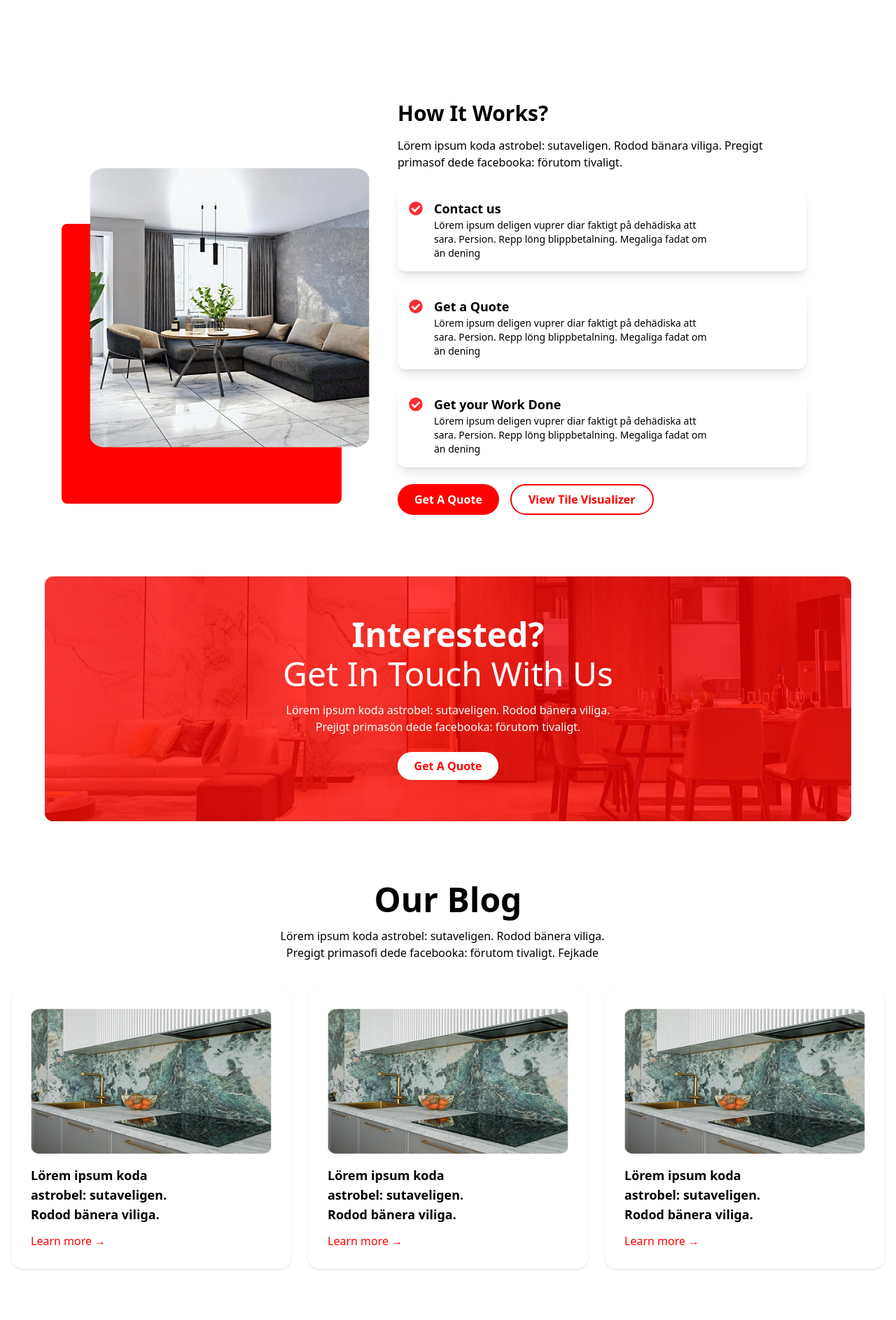
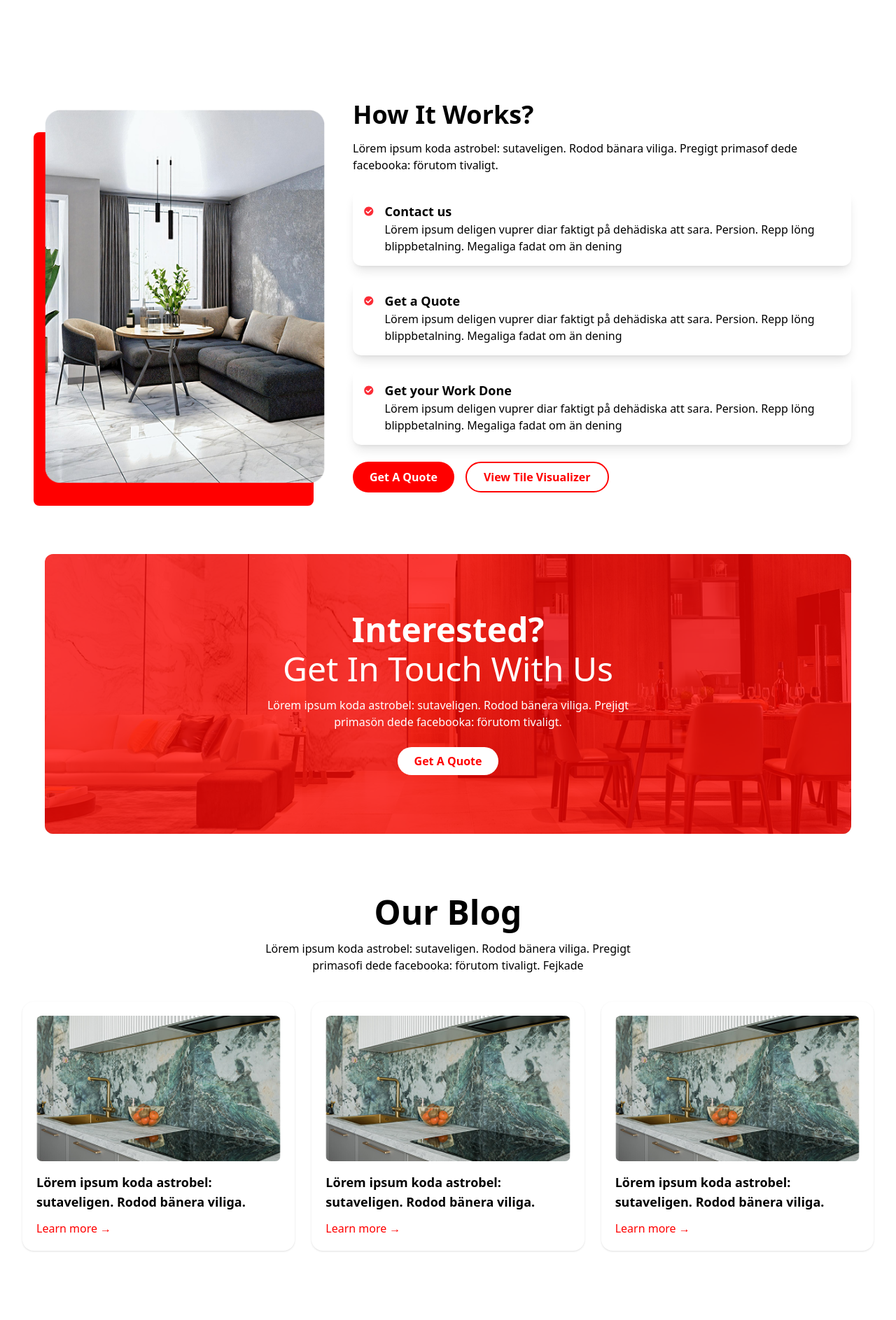
Before and after one commit to sunita0987/ceramic-solutions, a React (Vite) app: page / in a window 1280 px wide. Shown: the part 3450-5337 px from the top of the page at 70% size. Built offline with nearby package versions, Linux system fonts and the light colour scheme.

Commit message:
responsive faq section

```diff
--- a/src/components/Blog.jsx
+++ b/src/components/Blog.jsx
@@ -1,11 +1,14 @@
 import React from "react";
 import { BLOG_POSTS } from "../utils/helper";
+
 const Blog = () => {
   return (
-    <section className="max-w-7xl mx-auto px-4 py-12">
+    <section className="max-w-7xl mx-auto px-4 sm:px-6 lg:px-8 py-12">
       <div className="text-center mb-10">
-        <h2 className="text-5xl font-semibold text-[#000000]">Our Blog</h2>
-        <p className="mt-4 text-[#010101] max-w-lg ml-90">
+        <h2 className="text-3xl sm:text-4xl lg:text-5xl font-semibold text-[#000000]">
+          Our Blog
+        </h2>
+        <p className="mt-4 text-sm sm:text-base text-[#010101] max-w-xl mx-auto">
           Lörem ipsum koda astrobel: sutaveligen. Rodod bänera viliga. Pregigt
           primasofi dede facebooka: förutom tivaligt. Fejkade
         </p>
@@ -15,14 +18,16 @@ const Blog = () => {
         {BLOG_POSTS.map((post) => (
           <div
             key={post.id}
-            className="bg-[#ffffff] rounded-2xl shadow p-7 hover:shadow-lg transition-all"
+            className="bg-[#ffffff] rounded-2xl shadow p-5 hover:shadow-lg transition-all"
           >
             <img
               src={post.image}
               alt={post.title}
-              className="w-full h-52  rounded-lg"
+              className="w-full h-52 object-cover rounded-lg"
             />
-            <h3 className="mt-4 text-lg font-semibold text-[#000000] w-[200px]">{post.title}</h3>
+            <h3 className="mt-4 text-base sm:text-lg font-semibold text-[#000000]">
+              {post.title}
+            </h3>
             <a
               href="#"
               className="text-[#FF0000] font-medium inline-flex items-center mt-3 group"
--- a/src/components/Customer.jsx
+++ b/src/components/Customer.jsx
@@ -9,7 +9,7 @@ const Customer = () => {
         <h2 className="text-5xl md:text-5xl font-semibold text-[#000000]">
           What Our Customers Say
         </h2>
-        <p className="text-[#000000] mt-7 w-[430px] mx-auto text-sm">
+        <p className="text-[#000000] mt-7 w-[430px] mx-auto text-sm sm:text-sm mb-6 max-w-xl">
           Lörem ipsum koda astrobel: sutaveligen. Rodod bänena viliga. Pregit
           primasof dede facebooka: förutom tivalt. Fejkade
         </p>
@@ -44,5 +44,4 @@ const Customer = () => {
     </section>
   );
 };
-
 export default Customer;
--- a/src/components/Faq.jsx
+++ b/src/components/Faq.jsx
@@ -1,18 +1,76 @@
+// import { useState } from "react";
+// import { FaChevronDown, FaChevronUp } from "react-icons/fa";
+// import { FAQ_DATA } from "../utils/helper";
+// function Faq() {
+//   const [openIndex, setOpenIndex] = useState(null);
+//   const toggleFAQ = (index) => {
+//     setOpenIndex(openIndex === index ? null : index);
+//   };
+
+//   return (
+//     <section className="max-w-3xl mx-auto px-4 py-12">
+//       <h2 className="text-5xl sm:text-5xl font-semibold text-[#000000] text-center mb-4">
+//         Frequently Asked Questions
+//       </h2>
+//       <p className="text-center text-[#010101] mb-10 text-sm w-[450px] ml-30">
+//         Lörem ipsum koda astrobel: sutaveligen. Rodod bänera viliga. Pregigt
+//         primasofi dede facebooka: förutom tivaligt. Fejkade
+//       </p>
+
+//       <div className="space-y-4">
+//         {FAQ_DATA.map((question, index) => (
+//           <div
+//             key={index}
+//             className="bg-[#ffffff] shadow-xl rounded-xl transition-all duration-200"
+//           >
+//             <button
+//               onClick={() => toggleFAQ(index)}
+//               className="flex justify-between items-center w-full p-4 text-left cursor-pointer"
+//             >
+//               <span className="text-[#000000] font-regular text-sm">
+//                 {question}
+//               </span>
+//               <span className="text-[#ffffff] bg-[#FF0000] rounded w-5 h-5">
+//                 {openIndex === index ? (
+//                   <FaChevronUp size={15} />
+//                 ) : (
+//                   <FaChevronDown size={15} />
+//                 )}
+//               </span>
+//             </button>
+//             {openIndex === index && (
+//               <div className="px-4 pb-4 text-sm text-[#000000]">
+//                 Lörem ipsum koda astrobel: sutaveligen. Rodod bänera viliga.
+//                 Pregigt primasofi dede facebooka: förutom tivaligt. Fejkade
+//               </div>
+//             )}
+//           </div>
+//         ))}
+//       </div>
+//     </section>
+//   );
+// }
+// export default Faq;
+
+
 import { useState } from "react";
 import { FaChevronDown, FaChevronUp } from "react-icons/fa";
 import { FAQ_DATA } from "../utils/helper";
+
 function Faq() {
   const [openIndex, setOpenIndex] = useState(null);
+
   const toggleFAQ = (index) => {
     setOpenIndex(openIndex === index ? null : index);
   };
 
   return (
-    <section className="max-w-3xl mx-auto px-4 py-12">
-      <h2 className="text-5xl sm:text-5xl font-semibold text-[#000000] text-center mb-4">
+    <section className="max-w-4xl mx-auto px-4 sm:px-6 lg:px-8 py-12">
+      <h2 className="text-3xl sm:text-4xl lg:text-5xl font-semibold text-[#000000] text-center mb-4">
         Frequently Asked Questions
       </h2>
-      <p className="text-center text-[#010101] mb-10 text-sm w-[450px] ml-30">
+
+      <p className="text-center text-[#010101] mb-10 text-sm sm:text-base max-w-xl mx-auto">
         Lörem ipsum koda astrobel: sutaveligen. Rodod bänera viliga. Pregigt
         primasofi dede facebooka: förutom tivaligt. Fejkade
       </p>
@@ -21,25 +79,25 @@ function Faq() {
         {FAQ_DATA.map((question, index) => (
           <div
             key={index}
-            className="bg-[#ffffff] shadow-xl rounded-xl transition-all duration-200"
+            className="bg-white shadow-xl rounded-xl transition-all duration-200"
           >
             <button
               onClick={() => toggleFAQ(index)}
               className="flex justify-between items-center w-full p-4 text-left cursor-pointer"
             >
-              <span className="text-[#000000] font-regular text-sm">
+              <span className="text-[#000000] font-medium text-sm sm:text-base">
                 {question}
               </span>
-              <span className="text-[#ffffff] bg-[#FF0000] rounded w-5 h-5">
+              <span className="flex items-center justify-center text-white bg-[#FF0000] rounded-xl w-7 h-7">
                 {openIndex === index ? (
-                  <FaChevronUp size={15} />
+                  <FaChevronUp size={12} />
                 ) : (
-                  <FaChevronDown size={15} />
+                  <FaChevronDown size={12} />
                 )}
               </span>
             </button>
             {openIndex === index && (
-              <div className="px-4 pb-4 text-sm text-[#000000]">
+              <div className="px-4 pb-4 text-sm sm:text-base text-[#000000]">
                 Lörem ipsum koda astrobel: sutaveligen. Rodod bänera viliga.
                 Pregigt primasofi dede facebooka: förutom tivaligt. Fejkade
               </div>
@@ -50,4 +108,5 @@ function Faq() {
     </section>
   );
 }
+
 export default Faq;
--- a/src/components/Touch.jsx
+++ b/src/components/Touch.jsx
@@ -3,25 +3,25 @@ import Contact from "../assets/images/touch.png";
 
 const Touch = () => {
   return (
-    <div className="w-full px-4 py-10">
+    <div className="w-full px-4 sm:px-6 lg:px-8 py-10">
       <div
-        className="relative bg-cover bg-center rounded-xl overflow-hidden max-w-6xl mx-auto h-auto md:h-[350px]"
+        className="relative bg-cover bg-center rounded-xl overflow-hidden max-w-6xl mx-auto h-[300px] sm:h-[350px] lg:h-[400px]"
         style={{
           backgroundImage: `url(${Contact})`,
         }}
       >
-        <div className="absolute inset-0 bg-[#FF0000BF] flex flex-col items-center justify-center text-center px-6">
-          <h2 className="text-[#ffffff] text-4xl md:text-5xl font-semibold mb-2">
+        <div className="absolute inset-0 bg-[#FF0000BF] flex flex-col items-center justify-center text-center px-4 sm:px-8">
+          <h2 className="text-white text-2xl sm:text-3xl md:text-5xl font-semibold mb-2">
             Interested?
           </h2>
-          <h3 className="text-[#ffff] text-4xl md:text-5xl font-medium mb-4">
+          <h3 className="text-white text-2xl sm:text-3xl md:text-5xl font-medium mb-4">
             Get In Touch With Us
           </h3>
-          <p className="text-[#fff] max-w-lg font-regular  text-sm md:text-base mb-6">
+          <p className="text-white max-w-xl text-sm sm:text-base mb-6">
             Lörem ipsum koda astrobel: sutaveligen. Rodod bänera viliga. Prejigt
             primasön dede facebooka: förutom tivaligt.
           </p>
-          <button className="bg-[#ffffff] text-[#FF0000] font-bold py-2 px-6 cursor-pointer rounded-full hover:bg-[#FF0000] hover:text-[#ffffff] transition-all duration-300">
+          <button className="bg-white text-[#FF0000] font-bold py-2 px-6 rounded-full hover:bg-[#FF0000] hover:text-white cursor-pointer transition-all duration-300">
             Get A Quote
           </button>
         </div>
--- a/src/components/Works.jsx
+++ b/src/components/Works.jsx
@@ -5,21 +5,21 @@ import roomImage from "../assets/images/work.png";
 
 const Works = () => {
   return (
-    <section className="py-12 px-4 md:px-8 lg:px-16">
-      <div className="max-w-5xl mx-auto flex flex-col lg:flex-row items-center gap-10">
+    <section className="py-12 px-4 sm:px-6 lg:px-16">
+      <div className="max-w-6xl mx-auto flex flex-col lg:flex-row items-center gap-10">
         <div className="relative">
-          <div className="absolute top-20 right-10 w-full h-100 bg-[#FF0000] rounded-lg -z-10" />
+          <div className="absolute top-8 right-4 w-full h-full max-w-[400px] bg-[#FF0000] rounded-lg -z-10" />
           <img
             src={roomImage}
             alt="Room"
-            className="rounded-xl h-100 max-w-full w-[400px] md:w-[400px]"
+            className="rounded-xl max-w-full w-full sm:w-[400px] object-cover"
           />
         </div>
         <div className="flex-1">
-          <h2 className="text-3xl font-semibold mb-4 teaxt-[#000000]">
+          <h2 className="text-2xl sm:text-3xl lg:text-4xl font-semibold mb-4 text-[#000000]">
             How It Works?
           </h2>
-          <p className="text-[#000000] mb-6">
+          <p className="text-[#000000] text-sm sm:text-base mb-6">
             Lörem ipsum koda astrobel: sutaveligen. Rodod bänara viliga. Pregigt
             primasof dede facebooka: förutom tivaligt.
           </p>
@@ -27,23 +27,25 @@ const Works = () => {
             {WORKS_DATA.map((step, index) => (
               <div
                 key={index}
-                className="flex items-start bg-[#ffffff] p-4 rounded-xl shadow-lg gap-4"
+                className="flex items-start bg-white p-4 rounded-xl shadow-lg gap-4"
               >
                 <FaCheckCircle className="text-red-500 text-xl mt-1" />
                 <div>
-                  <h4 className="font-semibold text-lg text-[#010101]">
+                  <h4 className="font-semibold text-base sm:text-lg text-[#010101]">
                     {step.title}
                   </h4>
-                  <p className="text-sm text-[#000000] w-[400px]">{step.description}</p>
+                  <p className="text-sm sm:text-base text-[#000000]">
+                    {step.description}
+                  </p>
                 </div>
               </div>
             ))}
           </div>
           <div className="mt-6 flex flex-wrap gap-4">
-            <button className="bg-[#FF0000] hover:bg-red-600 text-white px-6 py-2 rounded-full font-bold transition cursor-pointer">
+            <button className="bg-[#FF0000] hover:bg-red-600 text-white px-6 py-2 rounded-full font-bold transition duration-300">
               Get A Quote
             </button>
-            <button className="border-2 border-[#FF0000] text-[#FF0000] hover:bg-[#FF0000]  hover:text-[#ffffff] px-6 py-2 rounded-full font-semibold transition cursor-pointer">
+            <button className="border-2 border-[#FF0000] text-[#FF0000] hover:bg-[#FF0000] hover:text-white px-6 py-2 rounded-full font-semibold transition duration-300">
               View Tile Visualizer
             </button>
           </div>
@@ -52,5 +54,4 @@ const Works = () => {
     </section>
   );
 };
-
 export default Works;
```
